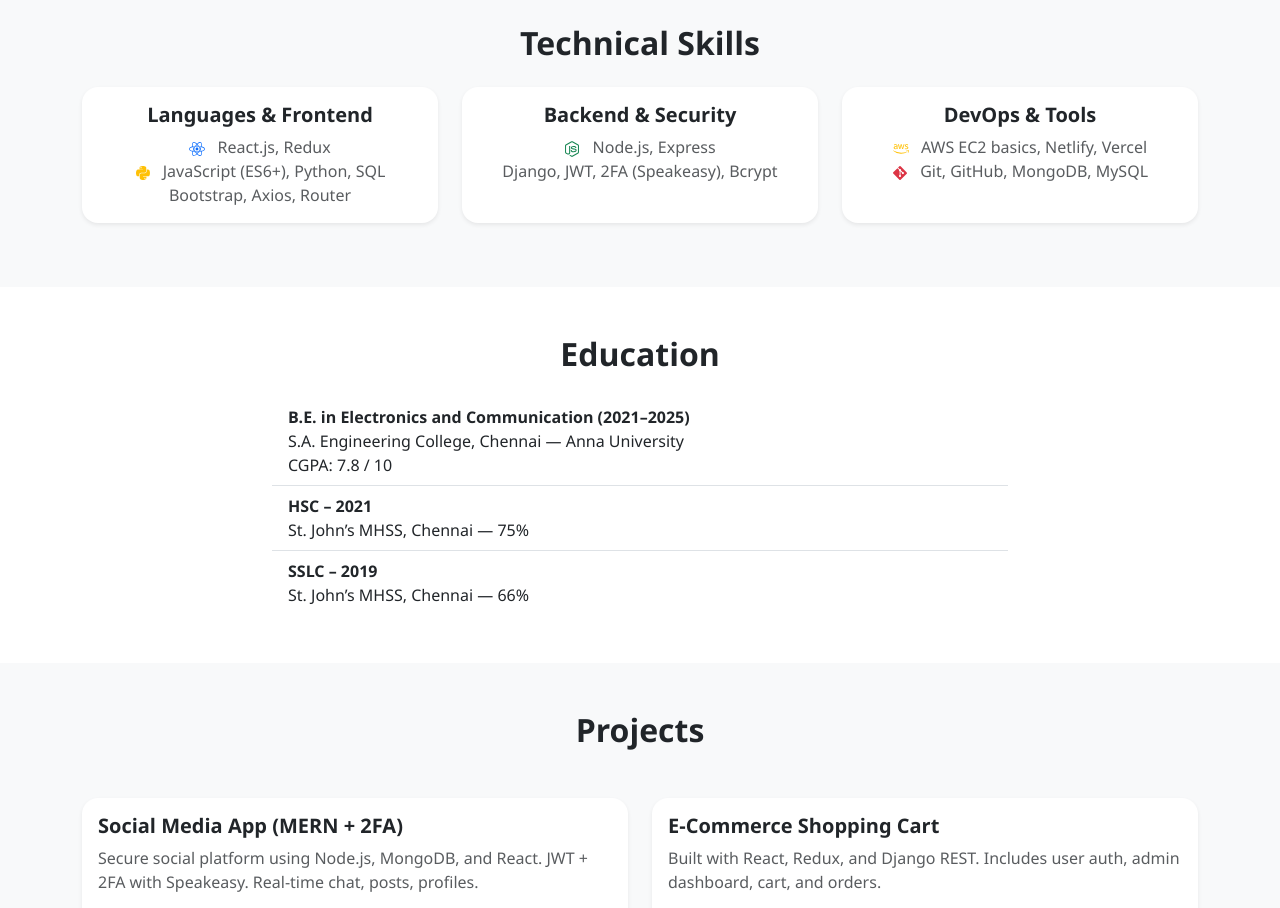
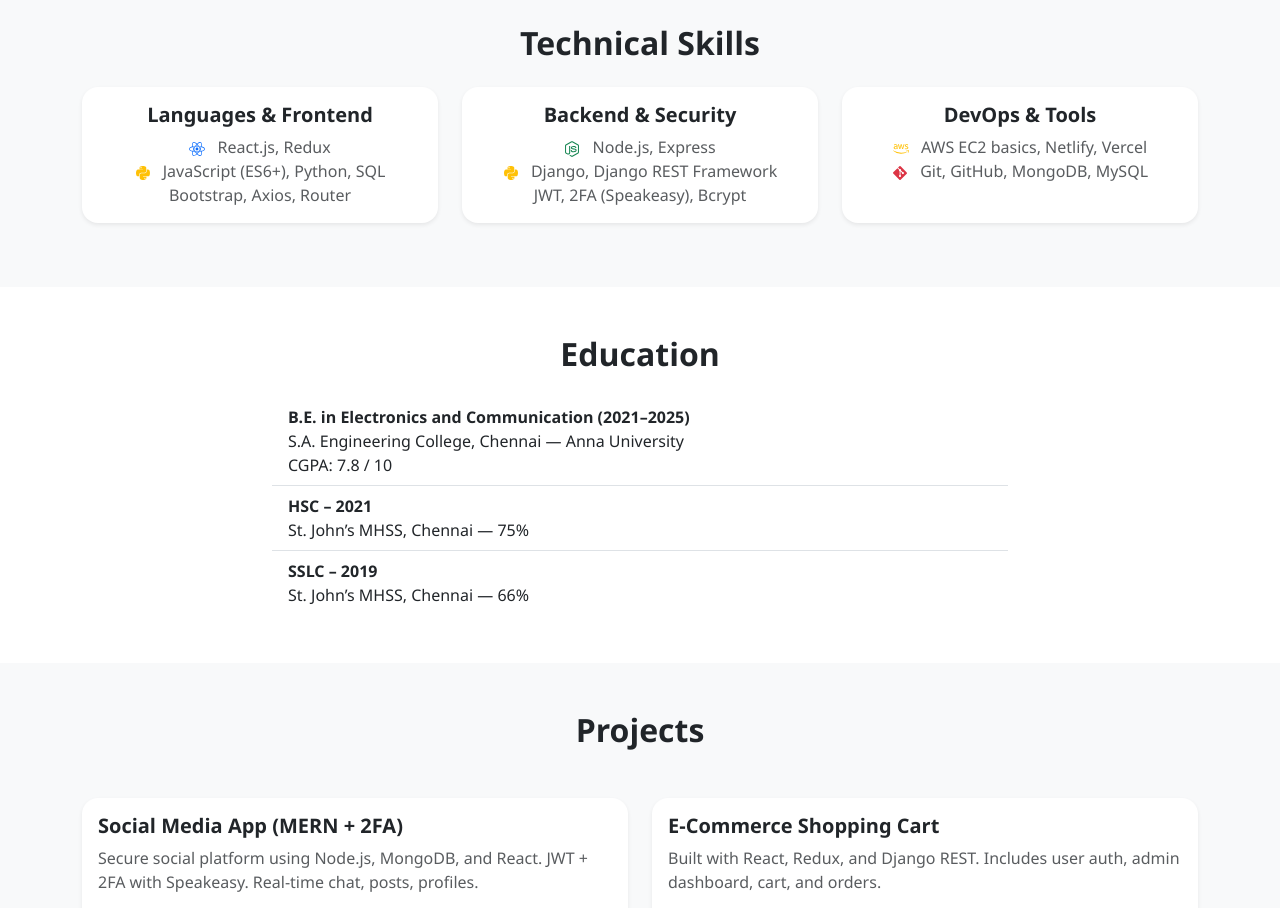
Before and after one commit to Gowtham041104/portfolio, a React (Create React App) app in the folder my-portfolio/: page / in a window 1280 px wide. Shown: the part 1160-2068 px from the top of the page. Built offline with nearby package versions, Linux system fonts and the light colour scheme.

Commit message:
added more designs

```diff
--- a/my-portfolio/src/components/Portfolio.jsx
+++ b/my-portfolio/src/components/Portfolio.jsx
@@ -110,7 +110,9 @@
   <Card.Title className="text-dark fw-semibold fs-5">Backend & Security</Card.Title>
   <Card.Text className="text-muted">
      <FaNodeJs className="me-2 text-success" /> Node.js, Express<br />
-                    Django, JWT, 2FA (Speakeasy), Bcrypt
+    <FaPython className="me-2 text-warning" /> Django, Django REST Framework<br />
+
+    JWT, 2FA (Speakeasy), Bcrypt
   </Card.Text>
 </Card.Body>
               </Card>
```
Lines whose indentation alone changed are shown as unchanged.
